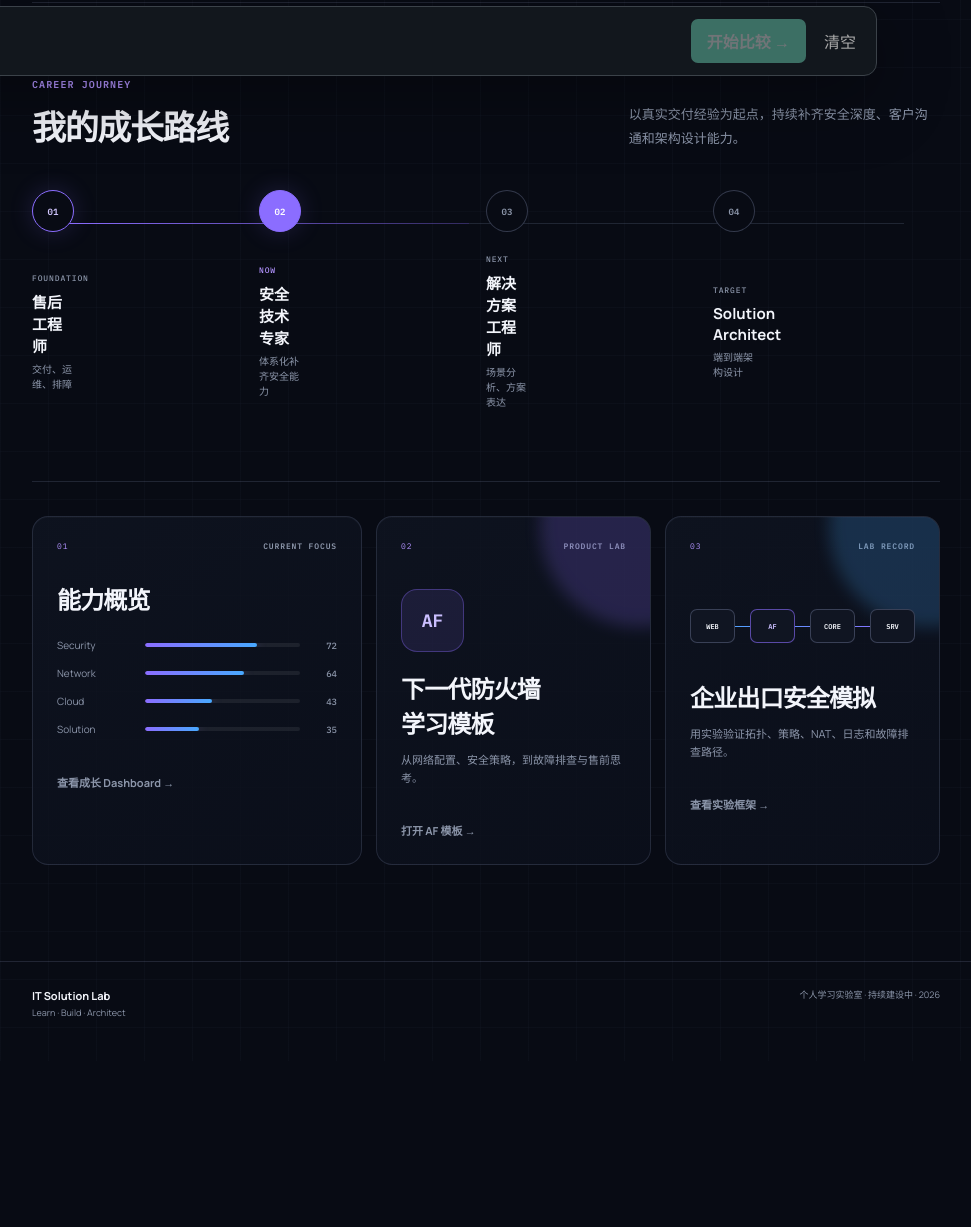
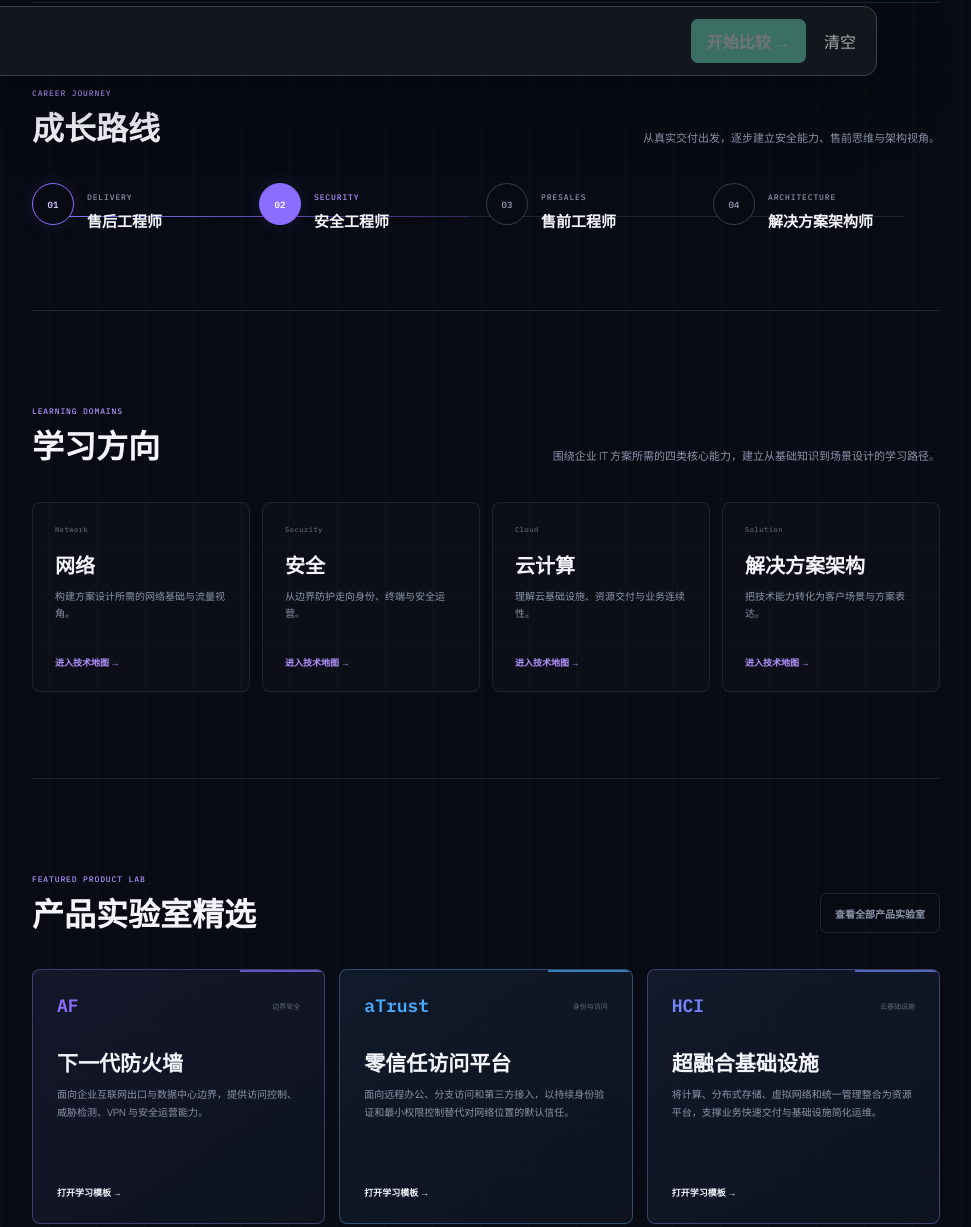
Before and after one commit to coke-at/IT-Solution-Lab, a website: page index.html in a window 1280 px wide. Shown: the part 797-2024 px from the top of the page, without its empty margins (288-1259 px from the left). Before the commit the page ends 1858 px from the top, so only its background shows below. Drawn offline with Linux system fonts and the light colour scheme.

Commit message:
Restructure homepage content flow (#3)
Co-authored-by: coke-at <coke-at@users.noreply.github.com>

```diff
--- a/index.html
+++ b/index.html
@@ -99,43 +99,57 @@
           </div>
         </section>
 
-        <section class="journey-section">
-          <div class="section-heading compact-heading">
-            <div><span>CAREER JOURNEY</span><h2>我的成长路线</h2></div>
-            <p>以真实交付经验为起点，持续补齐安全深度、客户沟通和架构设计能力。</p>
+        <section class="home-section journey-section">
+          <div class="home-section-heading">
+            <div><span>CAREER JOURNEY</span><h2>成长路线</h2></div>
+            <p>从真实交付出发，逐步建立安全能力、售前思维与架构视角。</p>
           </div>
           <div class="journey-track">
-            <article class="done"><b>01</b><i></i><div><small>FOUNDATION</small><h3>售后工程师</h3><p>交付、运维、排障</p></div></article>
-            <article class="current"><b>02</b><i></i><div><small>NOW</small><h3>安全技术专家</h3><p>体系化补齐安全能力</p></div></article>
-            <article><b>03</b><i></i><div><small>NEXT</small><h3>解决方案工程师</h3><p>场景分析、方案表达</p></div></article>
-            <article><b>04</b><i></i><div><small>TARGET</small><h3>Solution Architect</h3><p>端到端架构设计</p></div></article>
+            <article class="done"><b>01</b><div><small>DELIVERY</small><h3>售后工程师</h3></div></article>
+            <article class="current"><b>02</b><div><small>SECURITY</small><h3>安全工程师</h3></div></article>
+            <article><b>03</b><div><small>PRESALES</small><h3>售前工程师</h3></div></article>
+            <article><b>04</b><div><small>ARCHITECTURE</small><h3>解决方案架构师</h3></div></article>
           </div>
         </section>
 
-        <section class="overview-grid">
-          <article class="overview-card overview-progress">
-            <div class="card-label"><span>01</span><b>CURRENT FOCUS</b></div>
-            <h3>能力概览</h3>
-            <div class="mini-progress"><span>Security</span><i><b style="--level:72%"></b></i><em>72</em></div>
-            <div class="mini-progress"><span>Network</span><i><b style="--level:64%"></b></i><em>64</em></div>
-            <div class="mini-progress"><span>Cloud</span><i><b style="--level:43%"></b></i><em>43</em></div>
-            <div class="mini-progress"><span>Solution</span><i><b style="--level:35%"></b></i><em>35</em></div>
-            <button data-route="dashboard">查看成长 Dashboard →</button>
-          </article>
-          <article class="overview-card feature-card purple">
-            <div class="card-label"><span>02</span><b>PRODUCT LAB</b></div>
-            <div class="feature-icon">AF</div>
-            <h3>下一代防火墙<br>学习模板</h3>
-            <p>从网络配置、安全策略，到故障排查与售前思考。</p>
-            <button data-product-open="af">打开 AF 模板 →</button>
-          </article>
-          <article class="overview-card feature-card blue">
-            <div class="card-label"><span>03</span><b>LAB RECORD</b></div>
-            <div class="topology-thumb" aria-hidden="true"><i>WEB</i><b>AF</b><span>CORE</span><em>SRV</em></div>
-            <h3>企业出口安全模拟</h3>
-            <p>用实验验证拓扑、策略、NAT、日志和故障排查路径。</p>
-            <button data-route="labs">查看实验框架 →</button>
-          </article>
+        <section class="home-section home-directions">
+          <div class="home-section-heading">
+            <div><span>LEARNING DOMAINS</span><h2>学习方向</h2></div>
+            <p>围绕企业 IT 方案所需的四类核心能力，建立从基础知识到场景设计的学习路径。</p>
+          </div>
+          <div class="home-direction-grid" id="homeDirectionGrid"></div>
+        </section>
+
+        <section class="home-section home-products">
+          <div class="home-section-heading">
+            <div><span>FEATURED PRODUCT LAB</span><h2>产品实验室精选</h2></div>
+            <button class="home-section-action" data-route="products">查看全部产品实验室</button>
+          </div>
+          <div class="home-product-grid" id="homeProductGrid"></div>
+        </section>
+
+        <section class="home-section home-latest-labs">
+          <div class="home-section-heading">
+            <div><span>LATEST LAB RECORDS</span><h2>最新实验</h2></div>
+            <p>从当前实验框架中提取配置、验证和复盘记录，持续补全可复现证据。</p>
+          </div>
+          <div class="home-lab-list">
+            <article><div><small>综合实验</small><h3>企业出口安全模拟</h3></div><span class="lab-state active">进行中</span><button data-route="labs">查看详情</button></article>
+            <article><div><small>验证记录</small><h3>NAT 与访问策略验证</h3></div><span class="lab-state pending">待记录</span><button data-route="labs">查看详情</button></article>
+            <article><div><small>复盘记录</small><h3>日志分析与实验复盘</h3></div><span class="lab-state ready">模板已建立</span><button data-route="labs">查看详情</button></article>
+          </div>
+        </section>
+
+        <section class="home-section home-updates">
+          <div class="home-section-heading">
+            <div><span>RECENT UPDATES</span><h2>最近更新</h2></div>
+          </div>
+          <div class="home-update-list">
+            <button data-route="labs"><span>实验室</span><b>企业出口安全模拟实验框架已建立</b><i>查看</i></button>
+            <button data-product-open="af"><span>产品实验室</span><b>AF 产品学习模板已建立</b><i>查看</i></button>
+            <button data-route="comparison"><span>厂商对比</span><b>企业出口安全场景对比已建立</b><i>查看</i></button>
+            <button data-route="solutions"><span>解决方案</span><b>成长型企业升级方案模板已建立</b><i>查看</i></button>
+          </div>
         </section>
       </div>
     </section>
--- a/lab.css
+++ b/lab.css
@@ -186,29 +186,37 @@ button{color:inherit}
 .node-center i{width:37px;height:37px;background:rgba(255,255,255,.1)}
 .node-network{left:8%;top:20%}.node-security{right:7%;top:18%}.node-cloud{right:9%;bottom:16%}.node-lab{left:9%;bottom:18%}
 
-.journey-section{padding:68px 0 72px!important;border-bottom:1px solid var(--line)}
-.section-heading{display:grid;grid-template-columns:1fr minmax(280px,.58fr);align-items:end;gap:60px;margin-bottom:40px}
-.section-heading h2{margin:8px 0 0;font-size:34px;letter-spacing:-.04em}
+.home-section{padding:86px 0!important;border-bottom:1px solid var(--line)}
+.journey-section{padding-top:76px!important;padding-bottom:78px!important}
+.home-section-heading{display:flex;align-items:flex-end;justify-content:space-between;gap:56px;margin-bottom:36px}
+.home-section-heading>div>span{color:var(--purple-2);font:500 8px 'IBM Plex Mono',monospace;letter-spacing:.11em}
+.home-section-heading h2{margin:8px 0 0;font-size:32px;line-height:1.2;letter-spacing:0}
+.home-section-heading>p{max-width:580px;margin:0;color:var(--muted);font-size:11px;line-height:1.8}
+.home-section-action{min-height:40px;padding:0 14px;border:1px solid var(--line);border-radius:7px;background:transparent;color:var(--muted);font-size:10px;font-weight:600;cursor:pointer}.home-section-action:hover{border-color:var(--line-strong);color:var(--ink);background:rgba(255,255,255,.025)}
 .journey-track{position:relative;display:grid;grid-template-columns:repeat(4,1fr);gap:0}
 .journey-track:before{content:'';position:absolute;left:4%;right:4%;top:33px;height:1px;background:linear-gradient(90deg,var(--purple),rgba(139,109,255,.32) 48%,var(--line) 48%)}
 .journey-track article{position:relative;display:grid;grid-template-columns:42px 1fr;gap:13px;padding-right:22px}
 .journey-track article>b{position:relative;z-index:1;display:grid;place-items:center;width:42px;height:42px;border:1px solid var(--line-strong);border-radius:50%;background:var(--bg);color:var(--muted);font:600 9px 'IBM Plex Mono',monospace}
-.journey-track article.done>b,.journey-track article.current>b{border-color:var(--purple);color:#d2c7ff;box-shadow:0 0 24px rgba(139,109,255,.18)}
+.journey-track article.done>b,.journey-track article.current>b{border-color:var(--purple);color:#d2c7ff;box-shadow:0 0 18px rgba(139,109,255,.12)}
 .journey-track article.current>b{background:var(--purple);color:#fff}
 .journey-track small{color:var(--muted);font:500 8px 'IBM Plex Mono',monospace;letter-spacing:.11em}.journey-track .current small{color:var(--purple-2)}
-.journey-track h3{margin:5px 0 4px;font-size:15px}.journey-track p{margin:0;color:var(--muted);font-size:10px}
+.journey-track h3{margin:5px 0 0;font-size:15px;letter-spacing:0}
 
-.overview-grid{display:grid;grid-template-columns:1.2fr 1fr 1fr;gap:14px;padding:34px 0 0!important}
-.overview-card{min-height:330px;padding:24px;border:1px solid var(--line);border-radius:16px;background:linear-gradient(150deg,var(--panel),rgba(12,16,28,.78));box-shadow:inset 0 1px rgba(255,255,255,.025)}
+.home-direction-grid{display:grid;grid-template-columns:repeat(4,1fr);gap:12px}
+.home-direction-card{min-height:190px;display:flex;flex-direction:column;padding:22px;border:1px solid color-mix(in srgb,var(--line) 72%,transparent);border-radius:8px;background:rgba(255,255,255,.018)}
+.home-direction-card>small{color:var(--muted);font:500 7px 'IBM Plex Mono',monospace;letter-spacing:.08em;opacity:.62}.home-direction-card h3{margin:16px 0 9px;font-size:20px;letter-spacing:0}.home-direction-card p{margin:0;color:var(--muted);font-size:10px;line-height:1.7}.home-direction-card button{margin-top:auto;padding:18px 0 0;border:0;background:transparent;color:var(--purple-2);font-size:9px;font-weight:600;text-align:left;cursor:pointer}.home-direction-card button:hover{color:var(--ink)}
+
+.home-product-grid{display:grid;grid-template-columns:repeat(3,1fr);gap:14px}
+.home-product-card{position:relative;min-height:255px;display:flex;flex-direction:column;padding:24px;border:1px solid color-mix(in srgb,var(--tone) 25%,var(--line));border-radius:8px;background:linear-gradient(145deg,color-mix(in srgb,var(--tone) 5%,var(--panel)),var(--panel));overflow:hidden}.home-product-card:before{content:'';position:absolute;right:0;top:0;width:84px;height:2px;background:var(--tone);opacity:.7}
+.home-product-head{display:flex;align-items:center;justify-content:space-between}.home-product-head>b{color:var(--tone);font:700 18px 'IBM Plex Mono',monospace}.home-product-head small{color:var(--muted);font:500 7px 'IBM Plex Mono',monospace;opacity:.65}.home-product-card h3{margin:30px 0 9px;font-size:21px;letter-spacing:0}.home-product-card p{display:-webkit-box;overflow:hidden;-webkit-box-orient:vertical;-webkit-line-clamp:2;margin:0;color:var(--muted);font-size:10px;line-height:1.75}.home-product-card button{margin-top:auto;padding:17px 0 0;border:0;background:transparent;color:var(--ink);font-size:9px;font-weight:600;text-align:left;cursor:pointer}.home-product-card button:hover{color:var(--tone)}
+
+.home-lab-list{border-top:1px solid var(--line)}
+.home-lab-list article{min-height:82px;display:grid;grid-template-columns:minmax(0,1fr) 100px 90px;align-items:center;gap:22px;border-bottom:1px solid var(--line)}.home-lab-list small{color:var(--muted);font:500 7px 'IBM Plex Mono',monospace;letter-spacing:.08em}.home-lab-list h3{margin:6px 0 0;font-size:15px;letter-spacing:0}.lab-state{justify-self:start;padding:5px 8px;border-radius:999px;background:rgba(255,255,255,.035);color:var(--muted);font-size:8px}.lab-state.active{background:rgba(85,214,168,.08);color:var(--green)}.lab-state.pending{background:rgba(255,189,102,.07);color:var(--amber)}.lab-state.ready{background:rgba(72,169,255,.08);color:var(--blue)}.home-lab-list button{border:0;background:transparent;color:var(--muted);font-size:9px;font-weight:600;text-align:right;cursor:pointer}.home-lab-list button:hover{color:var(--ink)}
+
+.home-updates{border-bottom:0}.home-updates .home-section-heading{margin-bottom:26px}.home-update-list{display:grid;grid-template-columns:1fr 1fr;gap:0 34px}.home-update-list button{min-height:64px;display:grid;grid-template-columns:92px minmax(0,1fr) auto;align-items:center;gap:14px;padding:0;border:0;border-bottom:1px solid var(--line);background:transparent;color:var(--ink);text-align:left;cursor:pointer}.home-update-list span{color:var(--muted);font-size:8px}.home-update-list b{overflow:hidden;text-overflow:ellipsis;white-space:nowrap;font-size:10px;font-weight:600}.home-update-list i{color:var(--muted);font-size:9px;font-style:normal}.home-update-list button:hover b,.home-update-list button:hover i{color:var(--purple-2)}
+
 .card-label{display:flex;align-items:center;justify-content:space-between;color:var(--muted);font-size:8px}.card-label span{color:var(--purple-2)}
-.overview-card h3{font-size:24px;margin:30px 0 22px;letter-spacing:-.035em}.overview-card>button{margin-top:24px;background:transparent;color:var(--muted);padding:0;border:0;min-height:auto}.overview-card>button:hover{color:var(--ink)}
-.mini-progress{display:grid;grid-template-columns:78px 1fr 27px;align-items:center;gap:10px;margin:14px 0;font-size:10px;color:var(--muted)}
-.mini-progress i,.requirement-row i,.product-progress i{height:4px;border-radius:8px;background:rgba(255,255,255,.07);overflow:hidden}.mini-progress i b,.requirement-row i b,.product-progress i b,.domain-progress b,.skill-row>em b{display:block;width:var(--level);height:100%;border-radius:inherit;background:linear-gradient(90deg,var(--purple),var(--blue));box-shadow:0 0 12px rgba(139,109,255,.35)}
-.mini-progress em{font-style:normal;text-align:right;font:500 9px 'IBM Plex Mono',monospace}
-.feature-card{position:relative;overflow:hidden}.feature-card:after{content:'';position:absolute;width:200px;height:200px;right:-90px;top:-90px;border-radius:50%;filter:blur(8px);opacity:.2}.feature-card.purple:after{background:var(--purple)}.feature-card.blue:after{background:var(--blue)}
-.feature-icon{position:relative;z-index:1;display:grid;place-items:center;width:63px;height:63px;margin-top:38px;border:1px solid rgba(139,109,255,.35);border-radius:16px;background:rgba(139,109,255,.12);color:#cbbfff;font:700 18px 'IBM Plex Mono',monospace}
-.feature-card h3{margin:18px 0 10px}.feature-card p{color:var(--muted);font-size:11px;line-height:1.65}
-.topology-thumb{position:relative;height:70px;margin-top:40px;display:flex;align-items:center;justify-content:space-between}.topology-thumb:before{content:'';position:absolute;left:7%;right:7%;top:50%;height:1px;background:linear-gradient(90deg,var(--blue),var(--purple))}.topology-thumb>*{position:relative;z-index:1;display:grid;place-items:center;width:45px;height:34px;border:1px solid var(--line-strong);border-radius:7px;background:var(--card);font:600 7px 'IBM Plex Mono',monospace;font-style:normal}.topology-thumb b{border-color:rgba(139,109,255,.6);color:#cbbfff}
+.requirement-row i,.product-progress i{height:4px;border-radius:8px;background:rgba(255,255,255,.07);overflow:hidden}.requirement-row i b,.product-progress i b,.domain-progress b,.skill-row>em b{display:block;width:var(--level);height:100%;border-radius:inherit;background:linear-gradient(90deg,var(--purple),var(--blue));box-shadow:0 0 12px rgba(139,109,255,.35)}
 
 .tech-summary{display:grid;grid-template-columns:repeat(4,1fr);margin-bottom:16px;border:1px solid var(--line);border-radius:14px;overflow:hidden;background:var(--card)}
 .tech-summary>div{padding:18px 22px;border-right:1px solid var(--line);display:flex;align-items:baseline;gap:9px}.tech-summary>div:last-child{border:0}.tech-summary span{font-size:25px;font-weight:700}.tech-summary small{color:var(--muted);font-size:9px}
@@ -299,7 +307,7 @@ html.light .vendor-map .vendor-card>button{color:var(--purple)!important}
 @media(max-width:1050px){
   .role-chip{display:none}
   .lab-hero{padding-top:76px!important;padding-bottom:88px!important}
-  .overview-grid{grid-template-columns:1fr 1fr}.overview-progress{grid-column:1/-1}
+  .home-direction-grid,.home-product-grid{grid-template-columns:1fr 1fr}.home-product-card:last-child{grid-column:1/-1}
   .learning-path-card{grid-template-columns:1fr}.path-nodes{margin-top:3px}
   .vendor-fit-grid,.solution-bottom-grid,.lab-record-grid{grid-template-columns:1fr 1fr}.vendor-fit-grid article:last-child,.solution-bottom-grid article:last-child,.lab-record-grid article:last-child{grid-column:1/-1}
   .scenario-card,.solution-case,.active-lab{grid-template-columns:1fr}.scenario-side,.case-overview,.lab-info{border-right:0;border-bottom:1px solid var(--line)}
@@ -322,7 +330,8 @@ html.light .vendor-map .vendor-card>button{color:var(--purple)!important}
   .technology-grid{grid-template-columns:1fr}.technology-card{min-height:370px}
   .tech-summary{grid-template-columns:1fr 1fr}.tech-summary>div:nth-child(2){border-right:0}.tech-summary>div:nth-child(-n+2){border-bottom:1px solid var(--line)}
   .journey-track{grid-template-columns:1fr;gap:22px}.journey-track:before{left:20px;right:auto;top:20px;bottom:20px;width:1px;height:auto;background:linear-gradient(var(--purple),var(--line))}.journey-track article{padding-right:0}
-  .section-heading{grid-template-columns:1fr;gap:15px}
+  .home-section{padding:66px 0!important}.home-section-heading{display:grid;grid-template-columns:1fr;gap:15px}.home-section-heading>p{max-width:640px}
+  .home-product-grid{grid-template-columns:1fr}.home-product-card:last-child{grid-column:auto}.home-update-list{grid-template-columns:1fr}
   .dashboard-metrics{grid-template-columns:1fr 1fr}
   .site-footer{padding-left:24px;padding-right:24px}
 }
@@ -335,8 +344,8 @@ html.light .vendor-map .vendor-card>button{color:var(--purple)!important}
   .lab-hero{min-height:calc(100svh - 68px);padding:62px 0 72px!important}.hero-copy h1{margin-bottom:30px;font-size:60px}.hero-positioning{font-size:24px}.hero-description{margin-top:16px;font-size:15px;line-height:1.8}
   .hero-actions{margin-top:34px;flex-direction:column}.hero-actions button{width:100%}
   .system-canvas{min-height:330px}.orbit-one{width:190px;height:190px}.orbit-two{width:270px;height:270px}.system-node{padding:7px 9px}.system-node i{width:22px;height:22px}.node-network{left:3%;top:18%}.node-security{right:2%;top:17%}.node-cloud{right:2%;bottom:15%}.node-lab{left:3%;bottom:16%}
-  .overview-grid,.product-lab-grid,.vendor-fit-grid,.solution-bottom-grid,.lab-record-grid{grid-template-columns:1fr}.overview-progress,.vendor-fit-grid article:last-child,.solution-bottom-grid article:last-child,.lab-record-grid article:last-child{grid-column:auto}
-  .overview-card{min-height:310px}
+  .home-section{padding:54px 0!important}.home-section-heading{margin-bottom:28px}.home-section-heading h2{font-size:28px}.home-direction-grid{grid-template-columns:1fr}.home-direction-card{min-height:170px}.home-product-card{min-height:230px}.home-lab-list article{grid-template-columns:minmax(0,1fr) auto;gap:12px;padding:17px 0}.home-lab-list button{grid-column:1/-1;text-align:left}.home-update-list button{grid-template-columns:78px minmax(0,1fr) auto;gap:10px}.home-update-list b{white-space:normal;line-height:1.55}
+  .product-lab-grid,.vendor-fit-grid,.solution-bottom-grid,.lab-record-grid{grid-template-columns:1fr}.vendor-fit-grid article:last-child,.solution-bottom-grid article:last-child,.lab-record-grid article:last-child{grid-column:auto}
   .tech-summary{grid-template-columns:1fr 1fr}.tech-summary>div{padding:14px}.tech-summary span{font-size:20px}
   .technology-card{padding:21px}.tech-card-foot{left:21px;right:21px}.technology-card h2{font-size:30px}
   .learning-path-card{padding:21px!important}.path-nodes{display:grid;grid-template-columns:1fr}.path-nodes i{width:1px;height:10px;margin:auto}.path-nodes span{text-align:center}
--- a/portal.js
+++ b/portal.js
@@ -180,6 +180,32 @@
     };
   }
 
+  function renderHomeContent() {
+    const directionGrid = document.querySelector('#homeDirectionGrid');
+    const directionNames = { network: '网络', security: '安全', cloud: '云计算', solution: '解决方案架构' };
+    if (directionGrid) {
+      directionGrid.innerHTML = technologyDomains.map(domain => `
+        <article class="home-direction-card">
+          <small>${domain.title}</small>
+          <h3>${directionNames[domain.id]}</h3>
+          <p>${domain.summary}</p>
+          <button data-route="technology">进入技术地图 →</button>
+        </article>`).join('');
+    }
+
+    const productGrid = document.querySelector('#homeProductGrid');
+    const featuredProductIds = ['af', 'atrust', 'hci'];
+    if (productGrid) {
+      productGrid.innerHTML = productLabs.filter(product => featuredProductIds.includes(product.id)).map(product => `
+        <article class="home-product-card tone-${product.tone}">
+          <div class="home-product-head"><b>${product.name}</b><small>${product.category}</small></div>
+          <h3>${product.fullName}</h3>
+          <p>${product.positioning}</p>
+          <button data-product-open="${product.id}">打开学习模板 →</button>
+        </article>`).join('');
+    }
+  }
+
   function renderTechnologyMap() {
     const grid = document.querySelector('#technologyGrid');
     if (!grid) return;
@@ -256,6 +282,7 @@
   document.querySelector('[data-lab-close]')?.addEventListener('click', () => productDialog?.close());
   productDialog?.addEventListener('click', event => { if (event.target === productDialog) productDialog.close(); });
 
+  renderHomeContent();
   renderTechnologyMap();
   renderProductLabs();
   showPage(location.hash.slice(1) || 'home', { updateHash: false, scroll: false, instant: true });
```
